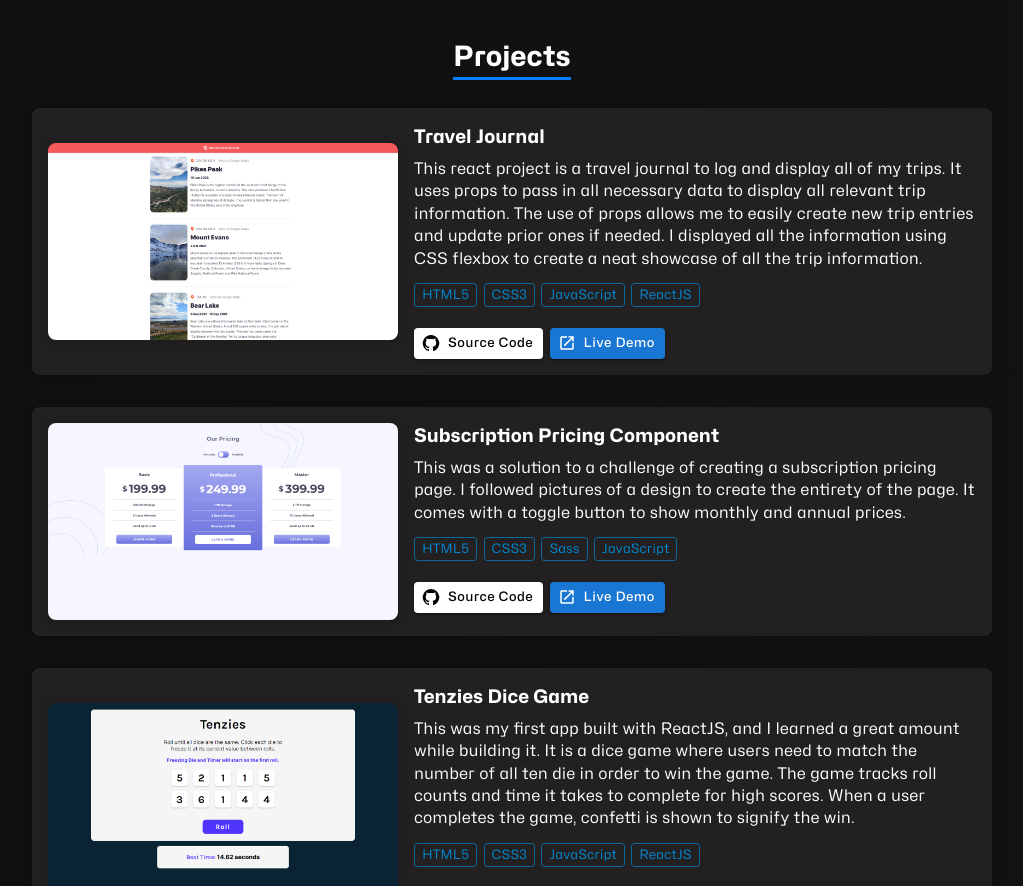
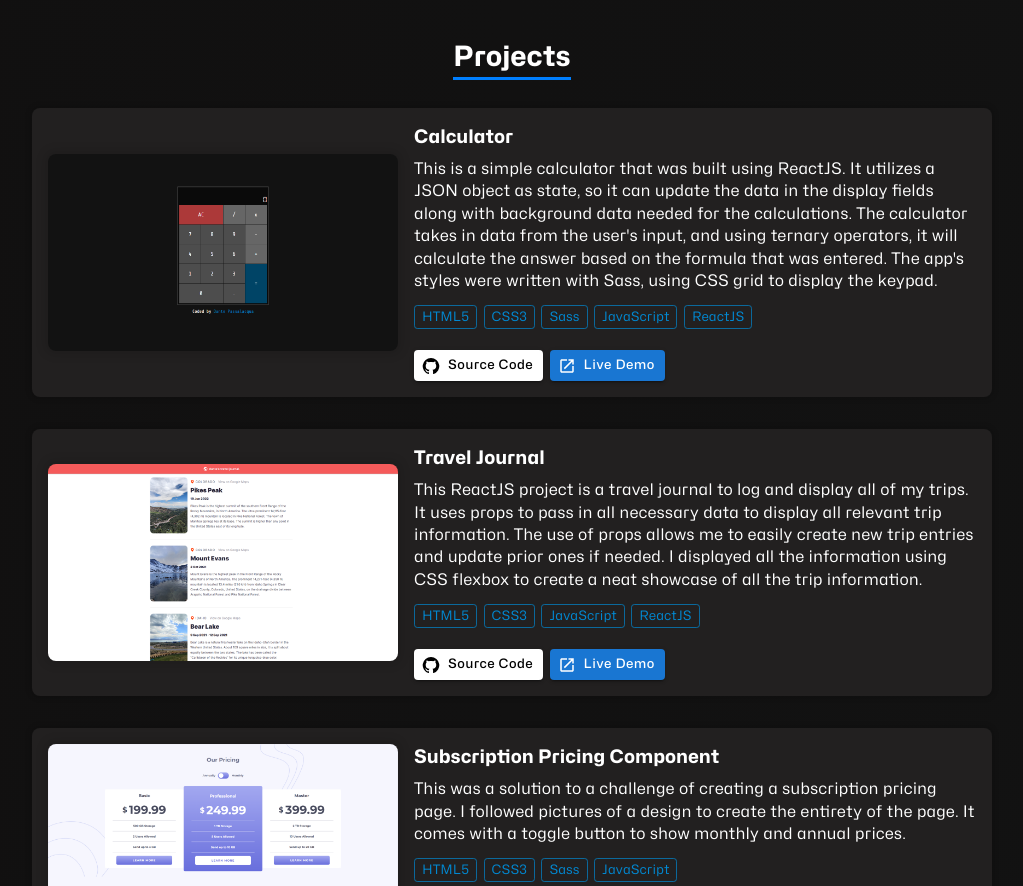
Before and after one commit to dpass47/portfolio, a React (Create React App) app: page / in a window 1280 px wide. Shown: the part 643-1529 px from the top of the page, without its empty margins (128-1151 px from the left). Built offline with nearby package versions, Linux system fonts and the light colour scheme; a web font is replaced by a local one.

Commit message:
added calculator project

```diff
--- a/src/data.js
+++ b/src/data.js
@@ -7,13 +7,25 @@ import pricingImage from './images/pricing-component.png';
 import passwordImage from './images/password-generator.png';
 import travelImage from './images/travel-journal.png';
 import unitImage from './images/unit-converter.png';
+import calcImage from './images/calculator.png';
 
 const data = [
+	{
+		image: calcImage,
+		title: 'Calculator',
+		summary:
+			"This is a simple calculator that was built using ReactJS. It utilizes a JSON object as state, so it can update the data in the display fields along with background data needed for the calculations. The calculator takes in data from the user's input, and using ternary operators, it will calculate the answer based on the formula that was entered. The app's styles were written with Sass, using CSS grid to display the keypad.",
+		links: {
+			github: 'https://github.com/dpass47/simple-calculator',
+			liveSite: 'https://calculator.devdante.com',
+		},
+		languages: ['HTML5', 'CSS3', 'Sass', 'JavaScript', 'ReactJS'],
+	},
 	{
 		image: travelImage,
 		title: 'Travel Journal',
 		summary:
-			'This react project is a travel journal to log and display all of my trips. It uses props to pass in all necessary data to display all relevant trip information. The use of props allows me to easily create new trip entries and update prior ones if needed. I displayed all the information using CSS flexbox to create a neat showcase of all the trip information.',
+			'This ReactJS project is a travel journal to log and display all of my trips. It uses props to pass in all necessary data to display all relevant trip information. The use of props allows me to easily create new trip entries and update prior ones if needed. I displayed all the information using CSS flexbox to create a neat showcase of all the trip information.',
 		links: {
 			github: 'https://github.com/dpass47/travel-journal',
 			liveSite: 'https://travel-journal.devdante.com',
```
Also changed, not shown: src/images/calculator.png (added).
